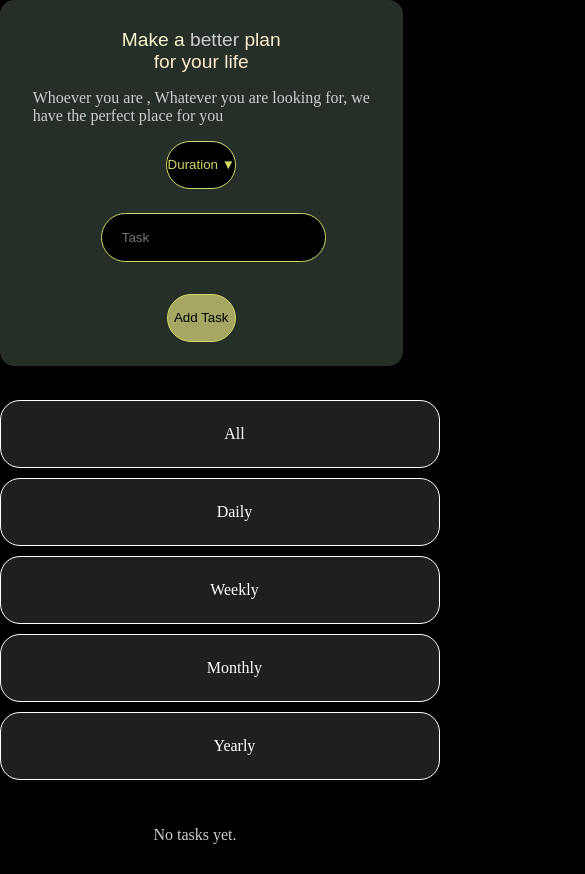
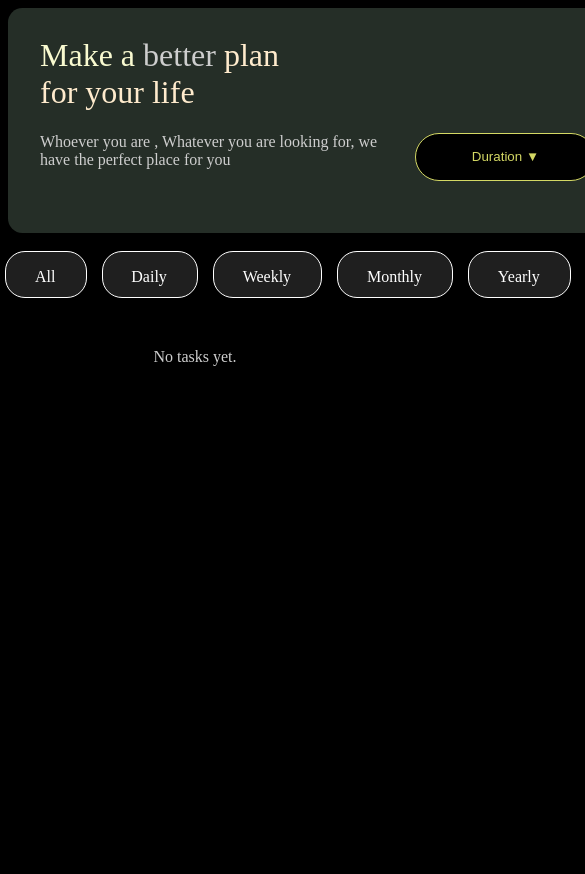
Before and after one commit to hyacinthe3/todo_list, a React (Vite) app: page / in a window 390 px wide. Shown: the top 874 px of the page, 585 px wide, since content can reach past the window. After the commit the page ends 844 px from the top, so only its background shows below. Built offline with nearby package versions, Linux system fonts and the light colour scheme.

Commit message:
Update list.css

```diff
--- a/src/styles/list.css
+++ b/src/styles/list.css
@@ -1,114 +1,154 @@
-body {
+ body{
     background-color: black;
-  margin: 0;
-  padding: 0;
+    /* padding: 0;
+    margin: 0; */
+}
+.hero-section{
+    background-color: rgb(37, 46, 39);
+    border-radius: 0.9rem;
+    padding: 0.5rem;
+    padding-left: 2rem;
+    Width: 1452px;
+    Height: 209px;
+}
+h1{
+    font-weight: lighter;
+    font-family: Poppins;
 }
 
-.hero-section {
-  background-color: rgb(37, 46, 39);
-  border-radius: 0.9rem;
-  padding: 1rem 2rem;
-  max-width: 100%;
-  width: 95%;
-  height: auto;
-  margin: auto;
-}
-
-h1 {
-  font-weight: lighter;
-  font-family: Poppins, sans-serif;
-  color: white;
-}
-
-.all {
+.all{
     display: flex;
     justify-content: space-between;
-  flex-wrap: wrap;
-  gap: 1rem;
-  margin-top: 1rem;
+
 }
-
 .duration,
 .task,
 .butt {
-  margin-bottom: 8px;
-  flex: 1 1 100%;
+  margin-bottom: 8px; /* reduce space between divs */
 }
 
-select {
+select{
     height: 3rem;
-  width: 100%;
-  max-width: 180px;
+    width: 180px;
     border-radius: 40px;
     border: 1px solid #d4d864;
     background-color: black;
-  color: #d4d864;
+    color: white;
     text-align: center;
     appearance: none;
+    color: #d4d864;
 }
 
-#input-task {
-  width: 100%;
-  max-width: 646px;
+#input-task{
+    width: 646px;
     height: 2.8rem;
     border-radius: 40px;
   color: white;
-  padding-left: 20px;
+  padding-left: 20px; /* Adds space inside the input */
     border: 1px solid #d4d864;
+}
+input{
         background-color: black;
+        align-content: space-around;
 }
-
-input {
-  background-color: black;
-}
-
-#but {
+#but{
     width: 150px;
     height: 3rem;
     background-color: #A5A763;
     border-radius: 40px;
     border: 1px solid #d4d864;
-  color: black;
 }
 
-.dur {
-  width: 100%;
-  max-width: 560px;
-  height: auto;
+.dur{
+    width: 560px;
+    height: 47px;
     display: flex;
     justify-content: space-between;
-  flex-wrap: wrap;
     color: #a7a87c;
-  margin: 1rem auto;
-  gap: 10px;
+
+    margin-left: auto;
 }
 
-.alll {
+.alll{
     width: 87px;
     border: 1px solid #DADDFF;
     border-radius: 40px;
+    /* padding-top: 13px; */
     padding-right: 20px;
     padding-bottom: 15px;
+    padding-left: px;
+}
+p{
+    margin-left: 1.8rem;
+}
+.daily{
+    width: 105px;
+    border: 1px solid #DADDFF;
+    border-radius: 40px;
+    align-items: center;
+       /* padding-top: 13px; */
+    padding-right: 20px;
+    padding-bottom: 13px;
+    padding-left: 5px;
+
+}
+.weekly{
+    width: 120px;
+    border: 1px solid #DADDFF;
+    border-radius: 40px;
+       /* padding-top: 13px; */
+    padding-right: 20px;
+    padding-bottom: 13px;
+    padding-left: 4px;
+}
+.monthly{
+    width: 126px;
+    border: 1px solid #DADDFF;
+    border-radius: 40px;
+       /* padding-top: 13px; */
+    padding-right: 20px;
+    padding-bottom: 13px;
+    padding-left: 3px;
+}
+.yearly{
+    width: 102px;
+    border: 1px solid #DADDFF;
+    border-radius: 40px;
+       /* padding-top: 13px; */
+    padding-right: 20px;
+    padding-bottom: 13px;
+    padding-left: 3px;
 }
 
-p {
-  margin-left: 1.8rem;
-  color: white;
+
+tr{
+    border-radius: 40rem;
+    /* box-shadow: 1px 1px 0px 0px  #d4d864; */
+
+
 }
 
-tr {
-  border-radius: 40rem;
-}
 
-butto {
+
+
+butto{
     background-color: #DADDFF;
 }
 
+
+
 /* Filter Buttons */
+.dur {
+  display: flex;
+  justify-content: center;
+  gap: 15px;
+  margin-bottom: 20px;
+}
+
 .filter-btn {
   background: #1f1f1f;
   color: white;
-  padding: 0.5rem 1.5rem;
+ padding-right: 30px;
   border-radius: 20px;
   cursor: pointer;
   border: 1px solid white;
@@ -122,8 +162,9 @@ butto {
 
 /* Task Row Styling */
 .task-row {
-  border-radius: 40px;
-  border-bottom: 1px solid rgb(182, 174, 63);
+
+  border-radius: 40px 40px 40px 40px;    /* Rounded bottom corners */
+   border-bottom: 1px solid rgb(182, 174, 63); /* Only bottom border */
   padding: 15px;
   margin-bottom: 10px;
   display: flex;
@@ -131,9 +172,9 @@ butto {
   align-items: center;
   color: #f5f5f5;
   background-color: #111;
-  flex-wrap: wrap;
 }
 
+/* Icons only (no button background or border) */
 .action-icons span {
   margin-left: 10px;
   cursor: pointer;
@@ -148,68 +189,3 @@ butto {
 .action-icons span:hover {
   color: whitesmoke;
 }
-
-/* ---------------- Media Queries ---------------- */
-
-/* Tablets and below */
-@media (max-width: 992px) {
-  .all {
-    flex-direction: column;
-    align-items: center;
-  }
-
-  .dur {
-    justify-content: center;
-    max-width: 100%;
-  }
-
-  #input-task,
-  select,
-  #but {
-    width: 100%;
-    max-width: none;
-  }
-
-  #but {
-    margin-top: 0.5rem;
-  }
-
-  .task-row {
-    flex-direction: column;
-    align-items: flex-start;
-  }
-}
-
-/* Small devices (phones) */
-@media (max-width: 576px) {
-  h1 {
-    font-size: 1.2rem;
-    text-align: center;
-  }
-
-  .hero-section {
-    padding: 1rem;
-  }
-
-  .filter-btn {
-    width: 100%;
-    text-align: center;
-  }
-
-  .dur {
-    flex-direction: column;
-    align-items: center;
-  }
-
-  .task-row {
-    font-size: 0.9rem;
-    padding: 10px;
-  }
-
-  .action-icons span {
-    font-size: 1rem;
-    padding: 6px;
-    width: 25px;
-    height: 25px;
-  }
-}
```
Lines whose indentation alone changed are shown as unchanged.
